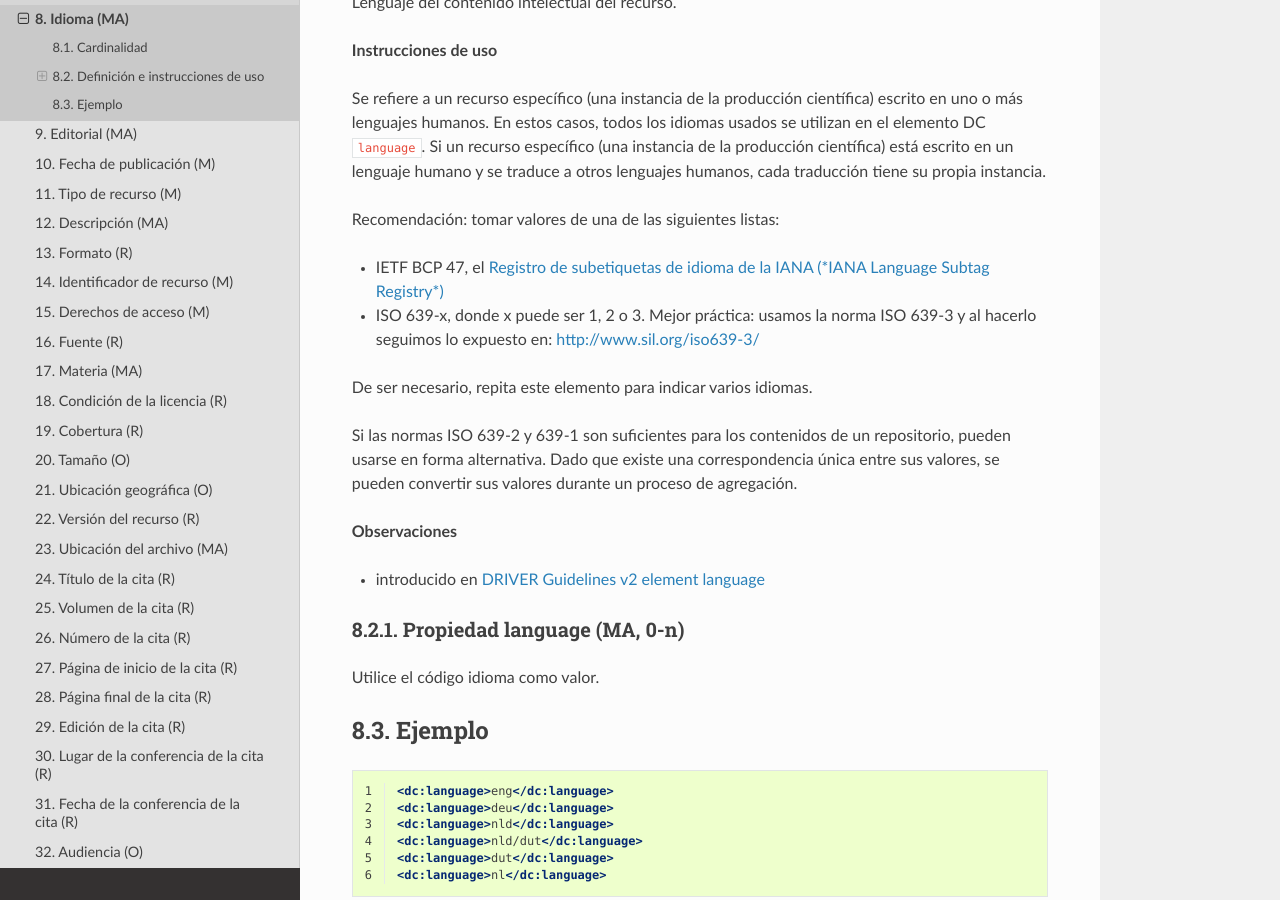
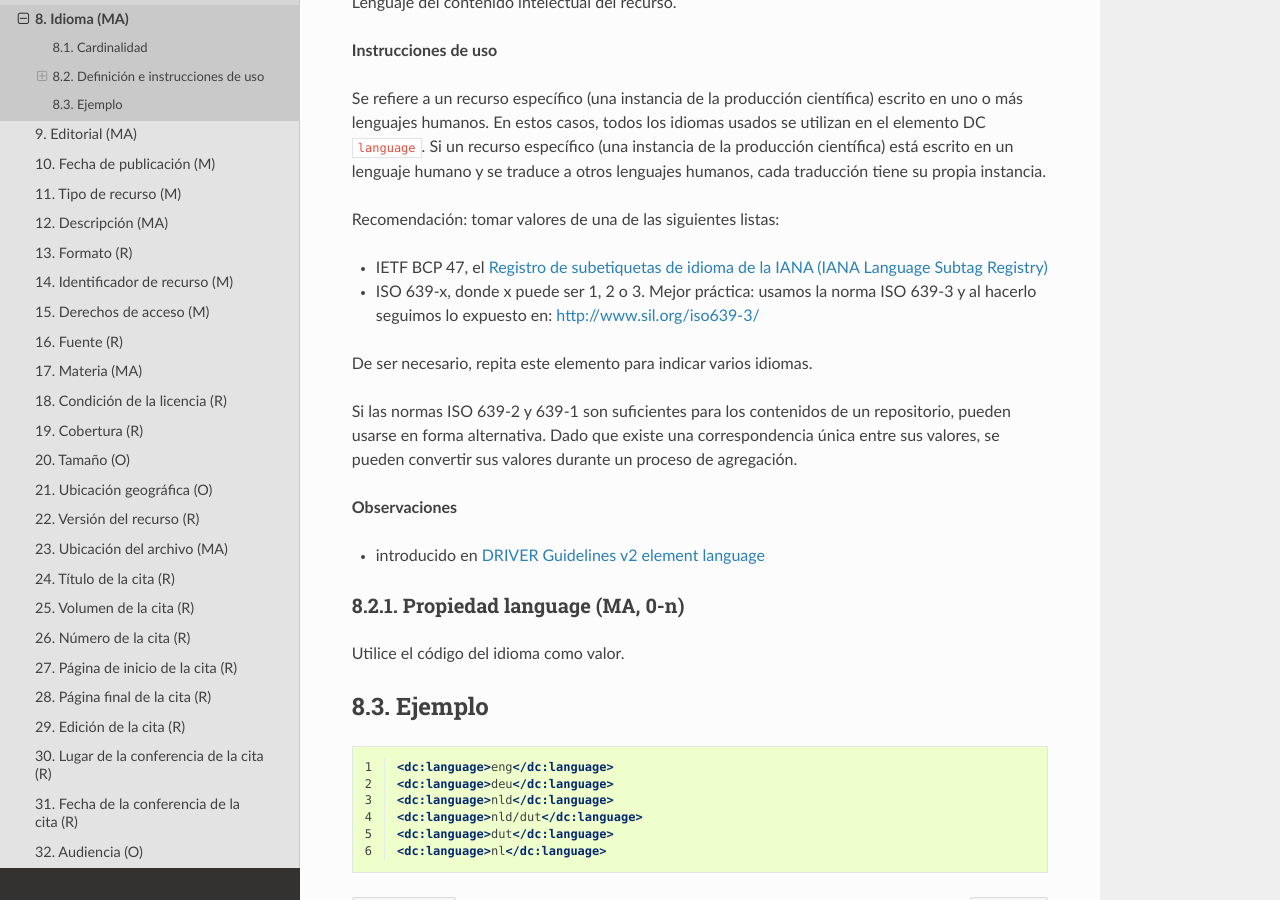
Before and after one commit to memoemg/openAIRE4, a Sphinx documentation site: the page built from docs/field_language.rst, in a window 1280 px wide and 900 px high, scrolled down 474 px. Built offline with Sphinx 7.4.7 and the Read the Docs theme 2.0.0, drawn with Linux system fonts in a browser that asks for light colours; a script that is not in the unit is left out.

Commit message:
Update field_language.rst

```diff
--- a/docs/field_language.rst
+++ b/docs/field_language.rst
@@ -25,7 +25,7 @@ Se refiere a un recurso específico (una instancia de la producción científica
 
 Recomendación: tomar valores de una de las siguientes listas:
 
-* IETF BCP 47, el `Registro de subetiquetas de idioma de la IANA (*IANA Language Subtag Registry*) <http://www.iana.org/assignments/language-subtag-registry>`_
+* IETF BCP 47, el `Registro de subetiquetas de idioma de la IANA (IANA Language Subtag Registry) <http://www.iana.org/assignments/language-subtag-registry>`_
 * ISO 639-x,  donde x puede ser 1, 2 o 3. Mejor práctica: usamos la norma ISO 639-3 y al hacerlo seguimos lo expuesto en: http://www.sil.org/iso639-3/
 
 De ser necesario, repita este elemento para indicar varios idiomas.
@@ -39,7 +39,7 @@ Si las normas ISO 639-2 y 639-1 son suficientes para los contenidos de un reposi
 Propiedad language (MA, 0-n)
 ----------------------------
 
-Utilice el código idioma como valor.
+Utilice el código del idioma como valor.
 
 Ejemplo
 ~~~~~~~
```
